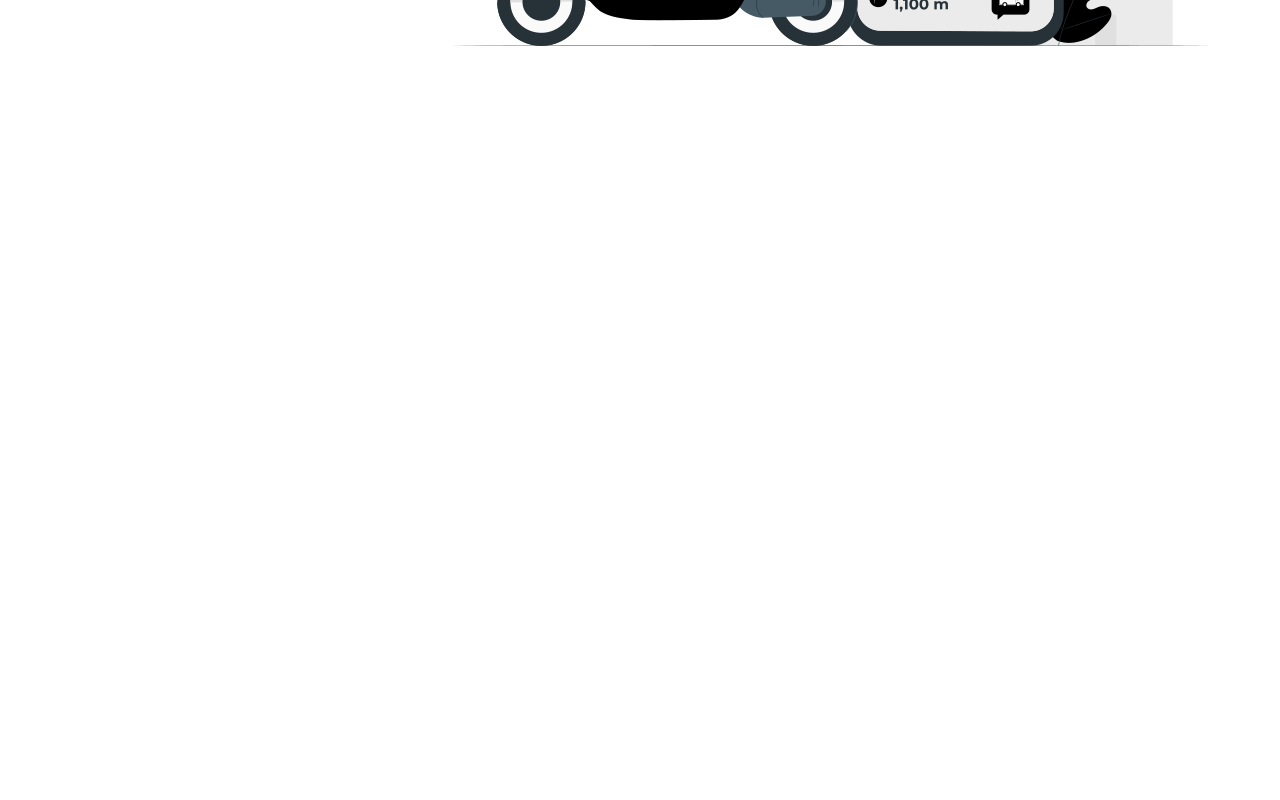
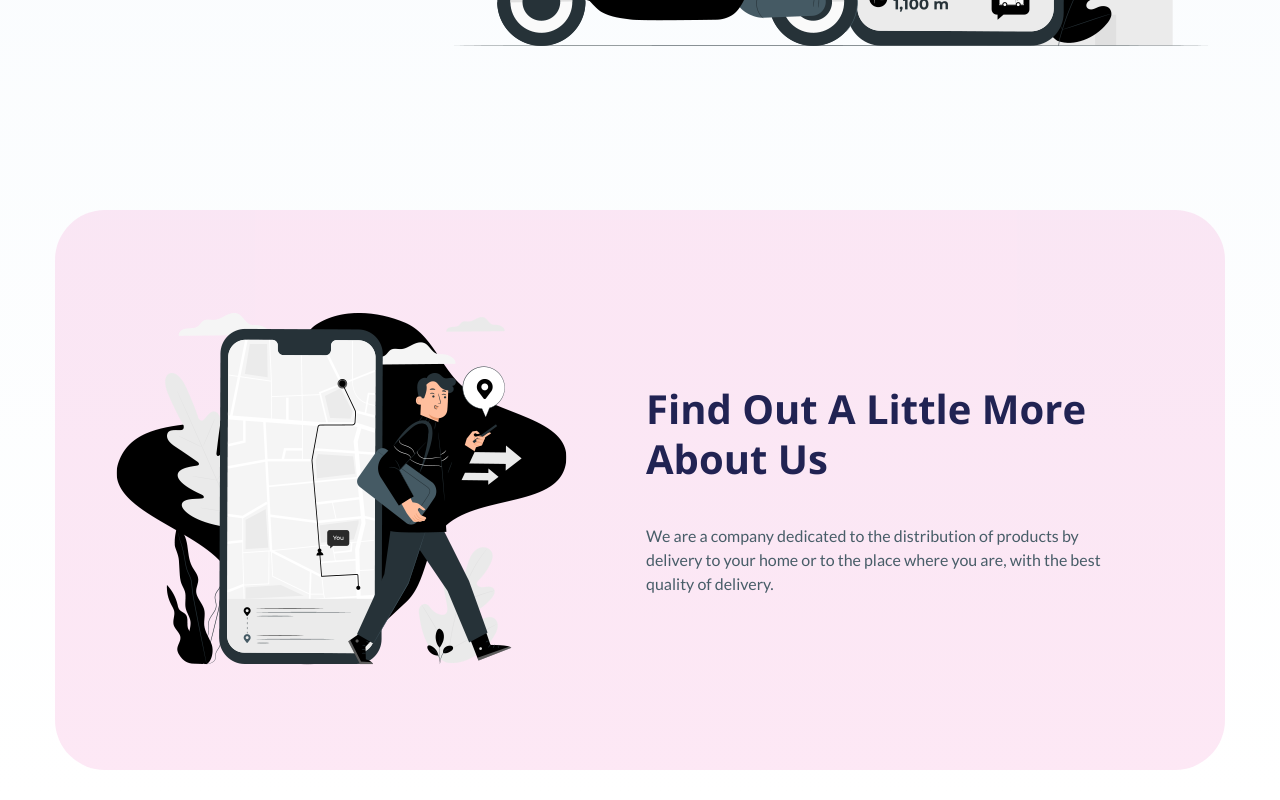
Before and after one commit to Moamin-AbuEwaida/landingpage-tailwind, a React (Create React App) app: page / in a window 1280 px wide. Shown: the part 790-1590 px from the top of the page. Before the commit the page ends 900 px from the top, so only its background shows below. Built offline with nearby package versions, Linux system fonts and the light colour scheme; a web font is replaced by a local one.

Commit message:
about component

```diff
--- a/src/App.js
+++ b/src/App.js
@@ -17,7 +17,7 @@ function App() {
   return (
     <div className="overflow-hidden">
       <Hero />
-
+      <About />
     </div>
   );
 }
--- a/src/components/About.jsx
+++ b/src/components/About.jsx
@@ -1,7 +1,35 @@
 import React from "react";
+import { aboutData } from "../data";
 
 const About = () => {
-  return <div>About</div>;
+  const { image, title, subtitle } = aboutData;
+  return (
+    <section
+      className="my-[30px] xl:mt-[100px]"
+      data-aos="fade-up"
+      data-aos-offset="350"
+    >
+      <div className="container mx-auto">
+        <div className="bg-accent-secondary/[15%] rounded-[50px] min-h-[560px] px-12 pb-12 flex flex-col text-center xl:flex-row xl:items-center xl:text-left xl:gap-x-[60px] xl:pb-0">
+          <div className="flex-1" data-aos="zoom-in-left">
+            <img src={image} alt="" />
+          </div>
+          <div className="flex-1 xl:pr-12">
+            <h2 className="h2 mb-10" data-aos="fade-up" data-aos-delay="300">
+              {title}
+            </h2>
+            <p
+              className="max-x-[474px] mx-auto xl:mx-0"
+              data-aos="fade-up"
+              data-aos-delay="400"
+            >
+              {subtitle}
+            </p>
+          </div>
+        </div>
+      </div>
+    </section>
+  );
 };
 
 export default About;
```
